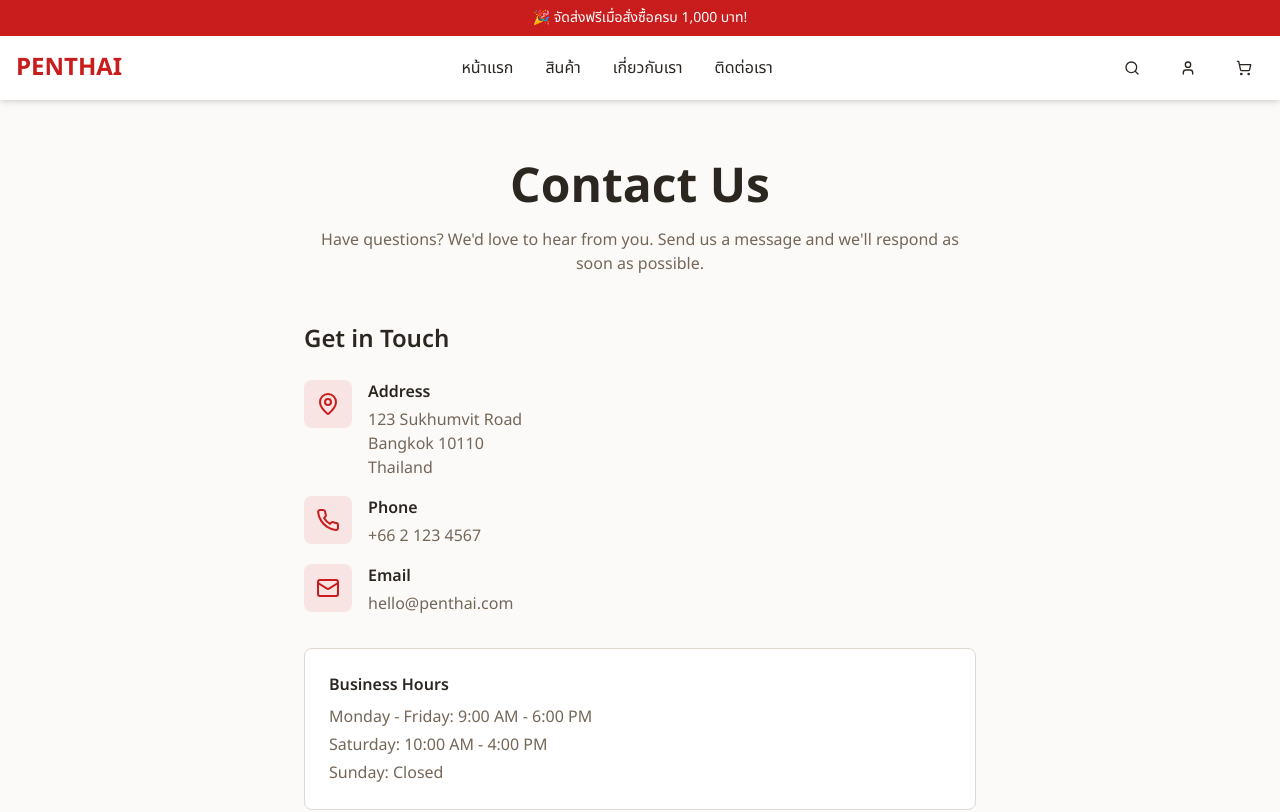
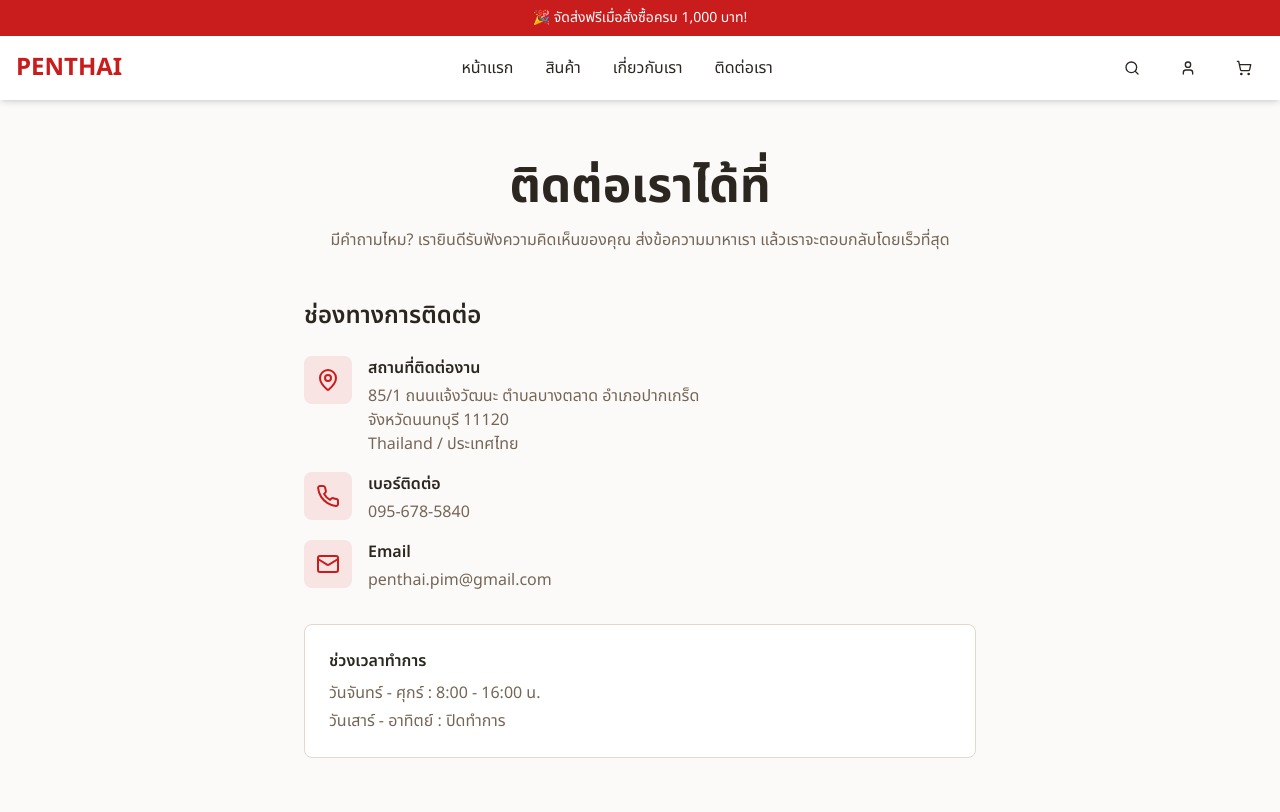
Before and after one commit to Daskrw/penthai-2, a React (Vite) app: page /contact in a window 1280 px wide. Shown: the top 812 px of the page. Built offline with nearby package versions, Linux system fonts and the light colour scheme; the HTML template or start-up script is replaced by a standard one.

Commit message:
Visual edit in Lovable
Edited UI in Lovable

```diff
--- a/src/pages/Contact.tsx
+++ b/src/pages/Contact.tsx
@@ -1,21 +1,16 @@
 import Navbar from "@/components/Navbar";
 import Footer from "@/components/Footer";
 import { Mail, Phone, MapPin } from "lucide-react";
-
 const Contact = () => {
-
-  return (
-    <div className="min-h-screen flex flex-col">
+  return <div className="min-h-screen flex flex-col">
       <Navbar />
 
       <main className="flex-1 py-16 bg-background">
         <div className="container mx-auto px-4">
           <div className="text-center mb-12">
-            <h1 className="text-4xl md:text-5xl font-bold text-foreground mb-4">
-              Contact Us
-            </h1>
+            <h1 className="text-4xl md:text-5xl font-bold text-foreground mb-4">ติดต่อเราได้ที่</h1>
             <p className="text-muted-foreground max-w-2xl mx-auto">
-              Have questions? We'd love to hear from you. Send us a message and we'll respond as soon as possible.
+              มีคำถามไหม? เรายินดีรับฟังความคิดเห็นของคุณ ส่งข้อความมาหาเรา แล้วเราจะตอบกลับโดยเร็วที่สุด
             </p>
           </div>
 
@@ -23,20 +18,18 @@ const Contact = () => {
             {/* Contact Information */}
             <div className="space-y-8">
               <div>
-                <h2 className="text-2xl font-semibold text-foreground mb-6">
-                  Get in Touch
-                </h2>
+                <h2 className="text-2xl font-semibold text-foreground mb-6">ช่องทางการติดต่อ</h2>
                 <div className="space-y-4">
                   <div className="flex items-start gap-4">
                     <div className="bg-primary/10 p-3 rounded-lg">
                       <MapPin className="h-6 w-6 text-primary" />
                     </div>
                     <div>
-                      <h3 className="font-semibold text-foreground mb-1">Address</h3>
+                      <h3 className="font-semibold text-foreground mb-1">สถานที่ติดต่องาน</h3>
                       <p className="text-muted-foreground">
-                        123 Sukhumvit Road<br />
-                        Bangkok 10110<br />
-                        Thailand
+                        85/1 ถนนแจ้งวัฒนะ ตำบลบางตลาด อำเภอปากเกร็ด <br />
+                        จังหวัดนนทบุรี 11120<br />
+                        Thailand / ประเทศไทย
                       </p>
                     </div>
                   </div>
@@ -46,9 +39,9 @@ const Contact = () => {
                       <Phone className="h-6 w-6 text-primary" />
                     </div>
                     <div>
-                      <h3 className="font-semibold text-foreground mb-1">Phone</h3>
+                      <h3 className="font-semibold text-foreground mb-1">เบอร์ติดต่อ</h3>
                       <p className="text-muted-foreground">
-                        +66 2 123 4567
+                        095-678-5840
                       </p>
                     </div>
                   </div>
@@ -60,7 +53,7 @@ const Contact = () => {
                     <div>
                       <h3 className="font-semibold text-foreground mb-1">Email</h3>
                       <p className="text-muted-foreground">
-                        hello@penthai.com
+                        penthai.pim@gmail.com
                       </p>
                     </div>
                   </div>
@@ -68,11 +61,12 @@ const Contact = () => {
               </div>
 
               <div className="bg-card p-6 rounded-lg border">
-                <h3 className="font-semibold text-foreground mb-2">Business Hours</h3>
+                <h3 className="font-semibold text-foreground mb-2">ช่วงเวลาทำการ</h3>
                 <div className="space-y-1 text-muted-foreground">
-                  <p>Monday - Friday: 9:00 AM - 6:00 PM</p>
-                  <p>Saturday: 10:00 AM - 4:00 PM</p>
-                  <p>Sunday: Closed</p>
+                  <p>
+วันจันทร์ - ศุกร์ : 8:00 - 16:00 น.</p>
+                  <p>วันเสาร์ - อาทิตย์ : ปิดทำการ </p>
+
                 </div>
               </div>
             </div>
@@ -81,8 +75,6 @@ const Contact = () => {
       </main>
 
       <Footer />
-    </div>
-  );
+    </div>;
 };
-
 export default Contact;
```
